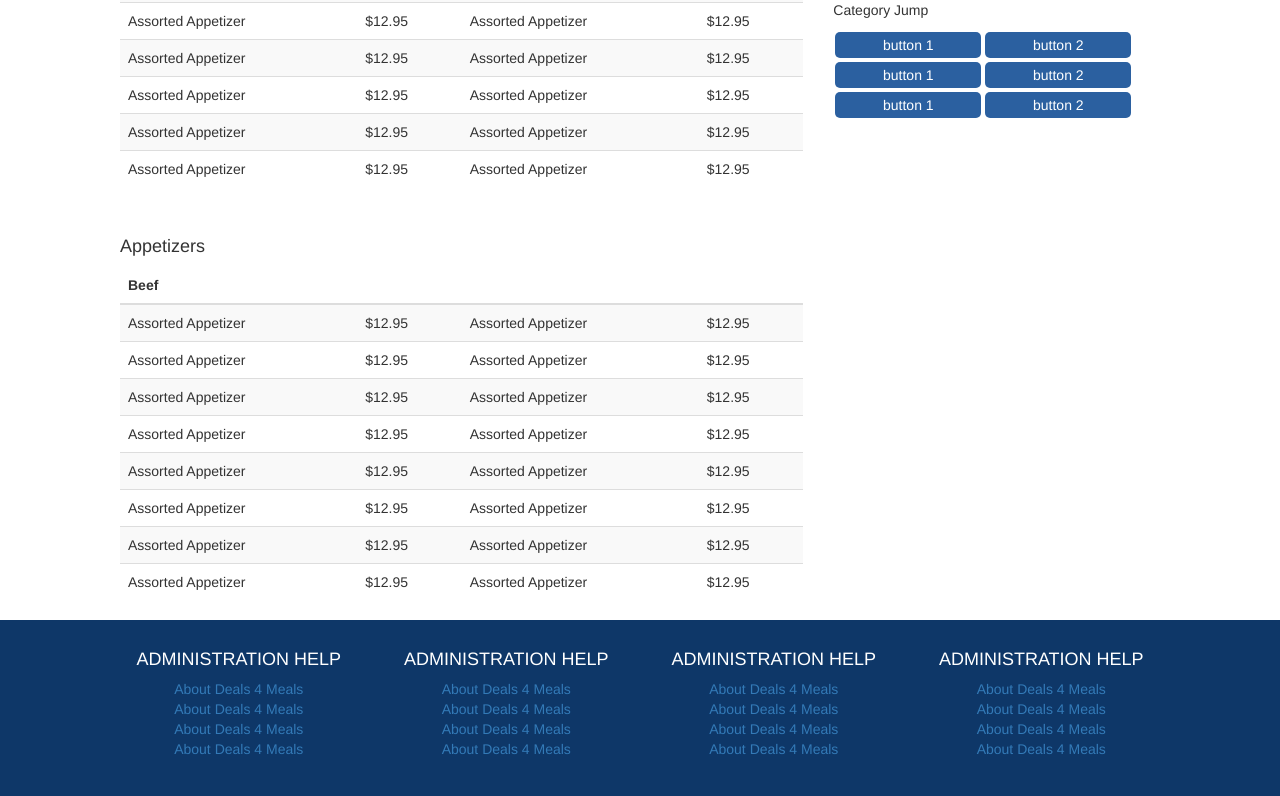
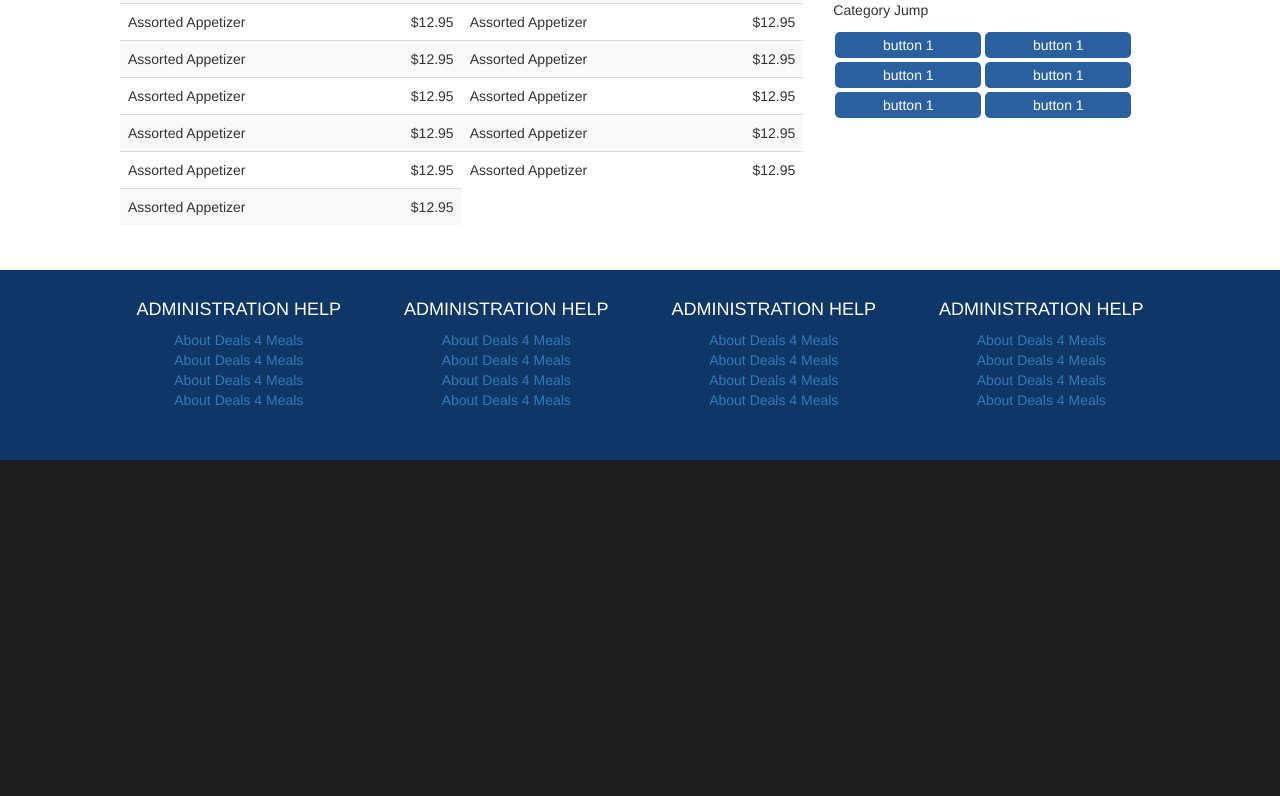
Before and after one commit to jomizrahi92/Deals4Meals, a plain HTML site: page index.html in a window 1280 px wide. Shown: the part 644-1440 px from the top of the page. After the commit the page ends 1104 px from the top, so only its background shows below. Drawn offline with nearby package versions, Linux system fonts and the light colour scheme.

Commit message:
Mostly done

```diff
--- a/css/style.css
+++ b/css/style.css
@@ -9,13 +9,11 @@ html {
 
 .row {
     margin: 0;
+    margin-top: 20px;
 }
 .container {
     padding-right: 50px;
     padding-left: 50px;
-}
-.row {
-    margin-top: 20px;
 }
 .removepadding {
     padding: 0;
@@ -96,9 +94,22 @@ html {
 .jumptop span a{
     color: #fff;
 }
+.jumptop .row{
+    margin: 0;
+}
+.table>tbody+tbody {
+    border: none;
+}
+.table>tbody>tr>td, .table>tbody>tr>th, .table>tfoot>tr>td, .table>tfoot>tr>th, .table>thead>tr>td, .table>thead>tr>th{
+    width: 100%;
+}
+.cart{
+    padding-left: 15px;
+}
 
 /*footer*/
 footer{
+    margin-top: 25px;
     background-color: #0e3768;
     color: #fff;
     text-align: center;
--- a/index.html
+++ b/index.html
@@ -127,127 +127,84 @@
                                           <th colspan="4">Beef</th>
                                       </tr>
                                   </thead>
-                              <tbody>
+                                  <tbody class="col-lg-6 col-md-6 col-sm-6 col-xs-12 removepadding">
                                       <tr>
-                                      <td>Assorted Appetizer</td>
-                                      <td>$12.95</td>
                                           <td>Assorted Appetizer</td>
                                           <td>$12.95</td>
                                       </tr>
                                       <tr>
                                           <td>Assorted Appetizer</td>
                                           <td>$12.95</td>
+                                      </tr>
+                                      <tr>
                                           <td>Assorted Appetizer</td>
                                           <td>$12.95</td>
                                       </tr>
                                       <tr>
                                           <td>Assorted Appetizer</td>
                                           <td>$12.95</td>
+                                      </tr>
+                                      <tr>
                                           <td>Assorted Appetizer</td>
                                           <td>$12.95</td>
                                       </tr>
                                       <tr>
                                           <td>Assorted Appetizer</td>
                                           <td>$12.95</td>
+                                      </tr>
+                                      <tr>
                                           <td>Assorted Appetizer</td>
                                           <td>$12.95</td>
                                       </tr>
                                       <tr>
                                           <td>Assorted Appetizer</td>
                                           <td>$12.95</td>
+                                      </tr>
+                                      <tr>
+                                          <td>Assorted Appetizer</td>
+                                          <td>$12.95</td>
+                                      </tr>
+                                  </tbody>
+                                  <tbody class="col-lg-6 col-md-6 col-sm-6 col-xs-12 removepadding">
+                                      <tr>
+                                          <td>Test Appetizer</td>
+                                          <td>$12.95</td>
+                                      </tr>
+                                      <tr>
                                           <td>Assorted Appetizer</td>
                                           <td>$12.95</td>
                                       </tr>
                                       <tr>
                                           <td>Assorted Appetizer</td>
                                           <td>$12.95</td>
+                                      </tr>
+                                      <tr>
                                           <td>Assorted Appetizer</td>
                                           <td>$12.95</td>
                                       </tr>
                                       <tr>
                                           <td>Assorted Appetizer</td>
                                           <td>$12.95</td>
+                                      </tr>
+                                      <tr>
                                           <td>Assorted Appetizer</td>
                                           <td>$12.95</td>
                                       </tr>
                                       <tr>
                                           <td>Assorted Appetizer</td>
                                           <td>$12.95</td>
+                                      </tr>
+                                      <tr>
                                           <td>Assorted Appetizer</td>
                                           <td>$12.95</td>
                                       </tr>
                                   </tbody>
-
-                          </table>
-                      </div>
-                      <div class="row">
-                          <h4>Appetizers</h4>
-                          <div class="table-responsive">
-                              <table class="table table-striped">
-                                  <thead>
-                                      <tr>
-                                          <th colspan="4">Beef</th>
-                                      </tr>
-                                  </thead>
-                                  <tbody>
-                                      <tr>
-                                          <td>Assorted Appetizer</td>
-                                          <td>$12.95</td>
-                                          <td>Assorted Appetizer</td>
-                                          <td>$12.95</td>
-                                      </tr>
-                                      <tr>
-                                          <td>Assorted Appetizer</td>
-                                          <td>$12.95</td>
-                                          <td>Assorted Appetizer</td>
-                                          <td>$12.95</td>
-                                      </tr>
-                                      <tr>
-                                          <td>Assorted Appetizer</td>
-                                          <td>$12.95</td>
-                                          <td>Assorted Appetizer</td>
-                                          <td>$12.95</td>
-                                      </tr>
-                                      <tr>
-                                          <td>Assorted Appetizer</td>
-                                          <td>$12.95</td>
-                                          <td>Assorted Appetizer</td>
-                                          <td>$12.95</td>
-                                      </tr>
-                                      <tr>
-                                          <td>Assorted Appetizer</td>
-                                          <td>$12.95</td>
-                                          <td>Assorted Appetizer</td>
-                                          <td>$12.95</td>
-                                      </tr>
-                                      <tr>
-                                          <td>Assorted Appetizer</td>
-                                          <td>$12.95</td>
-                                          <td>Assorted Appetizer</td>
-                                          <td>$12.95</td>
-                                      </tr>
-                                      <tr>
-                                          <td>Assorted Appetizer</td>
-                                          <td>$12.95</td>
-                                          <td>Assorted Appetizer</td>
-                                          <td>$12.95</td>
-                                      </tr>
-                                      <tr>
-                                          <td>Assorted Appetizer</td>
-                                          <td>$12.95</td>
-                                          <td>Assorted Appetizer</td>
-                                          <td>$12.95</td>
-                                      </tr>
-                                  </tbody>
-
                               </table>
                           </div>
                       </div>
                   </div>
-              </div>
-
                   <div class="col-lg-4 col-md-4 col-sm-12 col-xs-12 cart">
-                <div class="cart">
+                    <div>
                         <h2>Cart</h2>
                         <div class="cartContain">
                             <div class="calc">
@@ -261,17 +218,17 @@
                     <div class="jumptop">
                          <h2>Back to Restaurants</h2>
                          <p>Category Jump</p>
-                     <div>
-                         <span><a href="#">button 1</a></span>
-                         <span><a href="#">button 2</a></span>
+                         <div class="row">
+                             <span class="col-md-6 col-sm-4 col-xs-12"><a href="#">button 1</a></span>
+                             <span class="col-md-6 col-sm-4 col-xs-12"><a href="#">button 1</a></span>
                          </div>
-                     <div>
-                         <span><a href="#">button 1</a></span>
-                         <span><a href="#">button 2</a></span>
+                         <div class="row">
+                             <span class="col-md-6 col-sm-4 col-xs-12"><a href="#">button 1</a></span>
+                             <span class="col-md-6 col-sm-4 col-xs-12"><a href="#">button 1</a></span>
                          </div>
-                     <div>
-                         <span><a href="#">button 1</a></span>
-                         <span><a href="#">button 2</a></span>
+                         <div class="row">
+                             <span class="col-md-6 col-sm-4 col-xs-12"><a href="#">button 1</a></span>
+                             <span class="col-md-6 col-sm-4 col-xs-12"><a href="#">button 1</a></span>
                          </div>
                     </div>
               </div>
```
Lines whose indentation alone changed are shown as unchanged.
